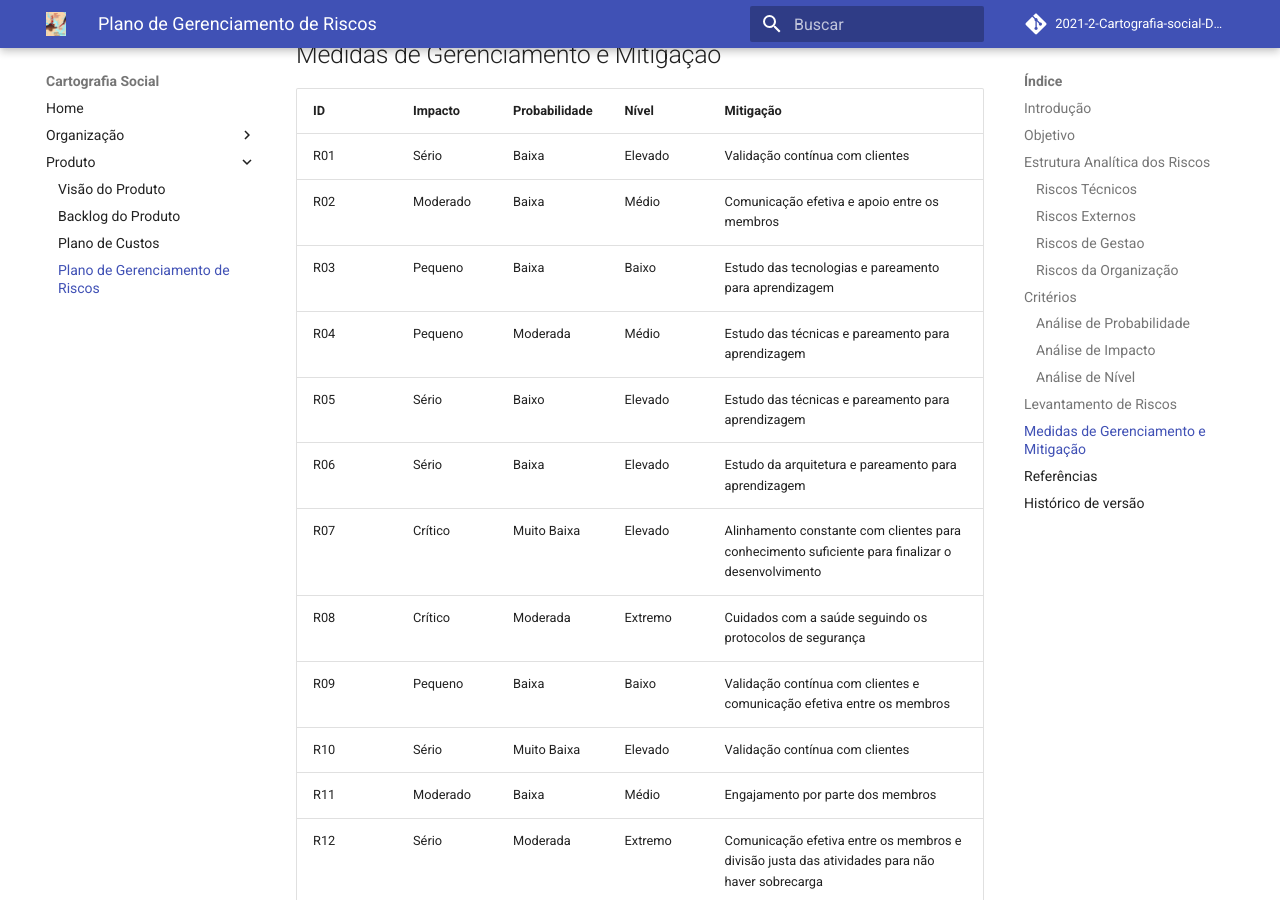
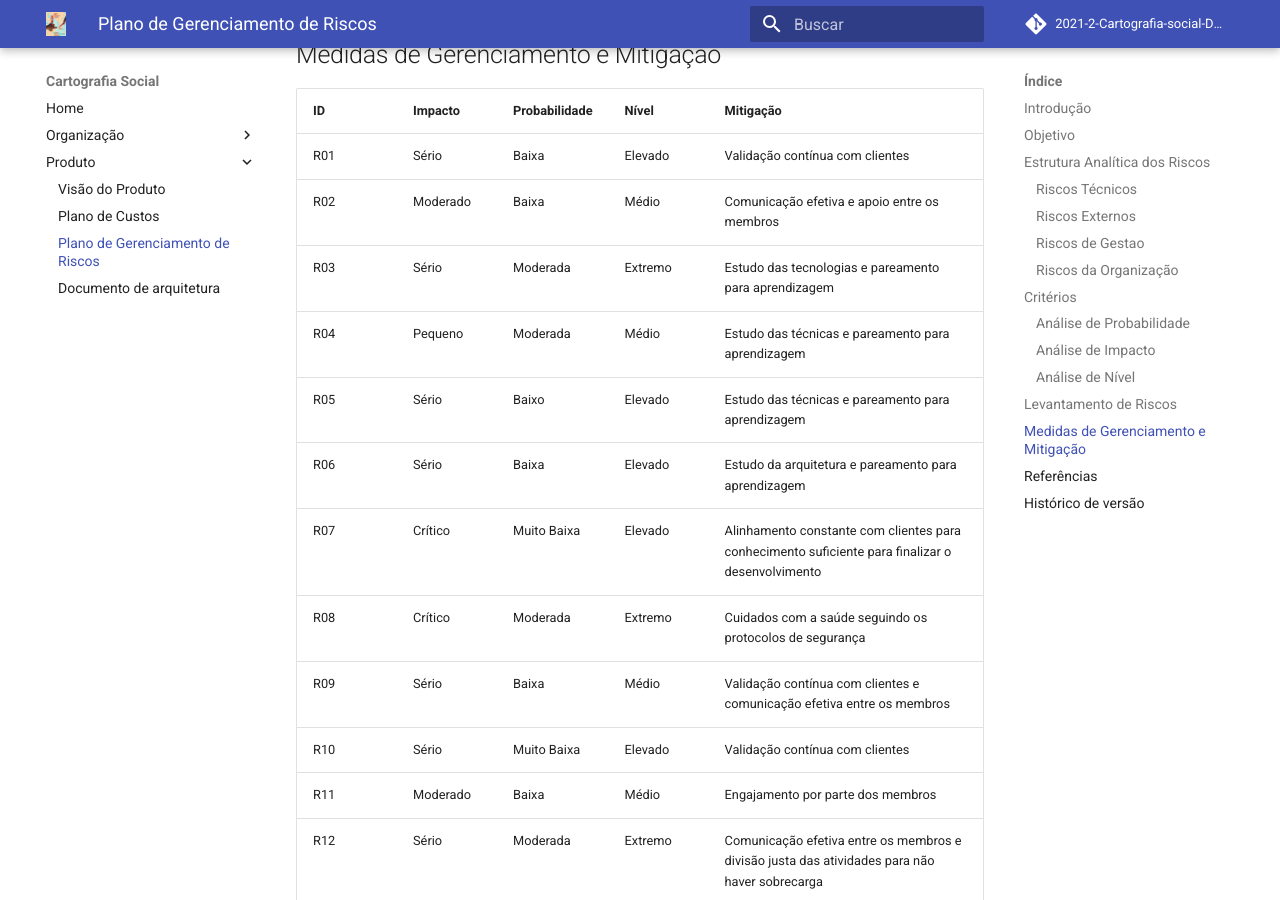
Before and after one commit to fga-eps-mds/2021-2-Cartografia-social-Doc, an MkDocs documentation site: the page built from docs/riscos.md, in a window 1280 px wide and 900 px high, scrolled down 5133 px. Built offline with MkDocs 1.6.1 and Material for MkDocs 9.7.7, drawn with Linux system fonts in a browser that asks for light colours; comment, search, counter and statistics services are not loaded.

Commit message:
new docs

```diff
--- a/docs/riscos.md
+++ b/docs/riscos.md
@@ -113,13 +113,13 @@ Resultado da Composição do impacto do risco com a probabilidade da sua ocorrê
 |---|---|---|---|---|
 | R01 | Sério | Baixa | Elevado | Validação contínua com clientes |
 | R02 | Moderado | Baixa | Médio | Comunicação efetiva e apoio entre os membros |
-| R03 | Pequeno | Baixa | Baixo | Estudo das tecnologias e pareamento para aprendizagem |
+| R03 | Sério | Moderada | Extremo | Estudo das tecnologias e pareamento para aprendizagem |
 | R04 | Pequeno | Moderada | Médio | Estudo das técnicas e pareamento para aprendizagem |
 | R05 | Sério | Baixo | Elevado | Estudo das técnicas e pareamento para aprendizagem |
 | R06 | Sério | Baixa | Elevado | Estudo da arquitetura e pareamento para aprendizagem |
 | R07 | Crítico | Muito Baixa | Elevado | Alinhamento constante com clientes para conhecimento suficiente para finalizar o desenvolvimento  |
 | R08 | Crítico | Moderada | Extremo | Cuidados com a saúde seguindo os protocolos de segurança |
-| R09 | Pequeno | Baixa | Baixo | Validação contínua com clientes e comunicação efetiva entre os membros |
+| R09 | Sério | Baixa | Médio | Validação contínua com clientes e comunicação efetiva entre os membros |
 | R10 | Sério | Muito Baixa | Elevado | Validação contínua com clientes |
 | R11 | Moderado | Baixa | Médio | Engajamento por parte dos membros |
 | R12 | Sério | Moderada | Extremo | Comunicação efetiva entre os membros e divisão justa das atividades para não haver sobrecarga |
--- a/mkdocs.yml
+++ b/mkdocs.yml
@@ -23,6 +23,6 @@ nav:
     # - Gráfico de Gantt: index.md
   - Produto:
     - Visão do Produto: leanInception.md
-    - Backlog do Produto: backlog.md
     - Plano de Custos: custos.md
     - Plano de Gerenciamento de Riscos: riscos.md
+    - Documento de arquitetura: arquitetura.md
```
Also changed, not shown: docs/arquitetura.md (added, +78 -0 lines).
